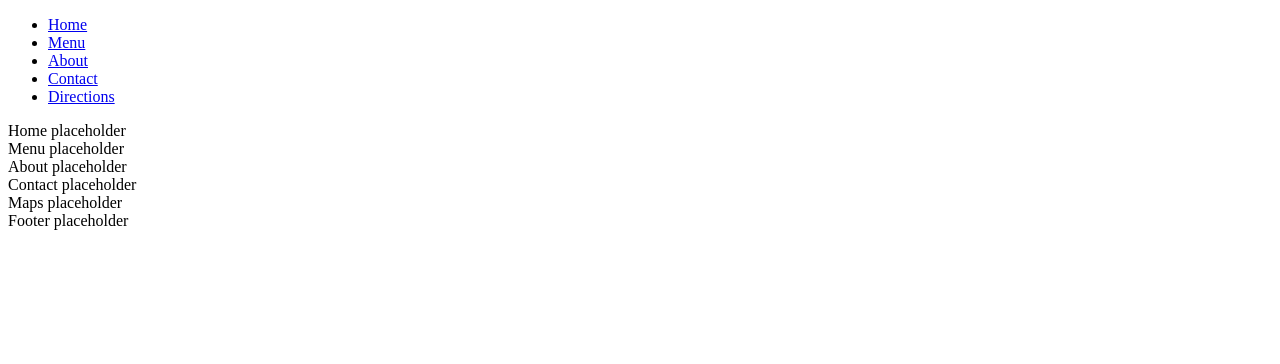
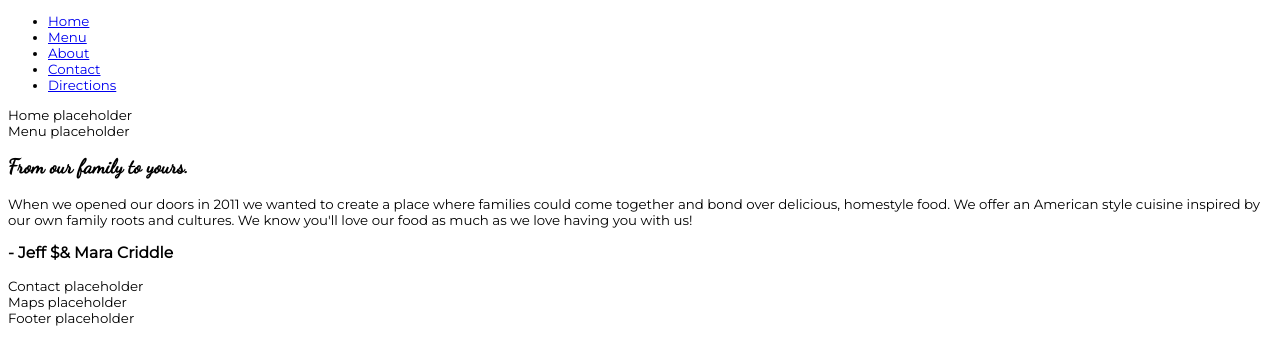
Before and after one commit to AustinMorrill/vschool-team-project, a React (Create React App) app in the folder client/: page / in a window 1280 px wide. Shown: the top 364 px of the page. Built offline with nearby package versions, Linux system fonts and the light colour scheme.

Commit message:
css for about page, and content for about page

```diff
--- a/client/src/About.js
+++ b/client/src/About.js
@@ -3,9 +3,16 @@ import React from 'react';
 const About = () => {
 	return (
 		<div className='about__container'>
-			About placeholder
+			<h2 className='about__title'>From our family to yours.</h2>
+
+			<p className='about__body'>When we opened our doors in 2011 we wanted to create a place where
+			families could come together and bond over delicious, homestyle food. We offer an American
+			style cuisine inspired by our own family roots and cultures. We know you'll love our food as
+			much as we love having you with us!</p>
+
+			<h3 className='about__sig'>- Jeff ${'&'} Mara Criddle</h3>
 		</div>
-	);
+	)
 }
 
 export default About;
--- a/client/src/App.css
+++ b/client/src/App.css
@@ -0,0 +1,23 @@
+@import url('https://fonts.googleapis.com/css?family=Dancing+Script|Montserrat&display=swap');
+
+body {
+	font-family: 'Montserrat', 'Courier New', Courier, monospace;
+	box-sizing: border-box;
+	font-size: 10pt;
+}
+
+.about__container {
+
+}
+
+.about__title {
+	font-family: 'Dancing Script', cursive;
+}
+
+.about__body {
+
+}
+
+.about__sig {
+
+}
```
